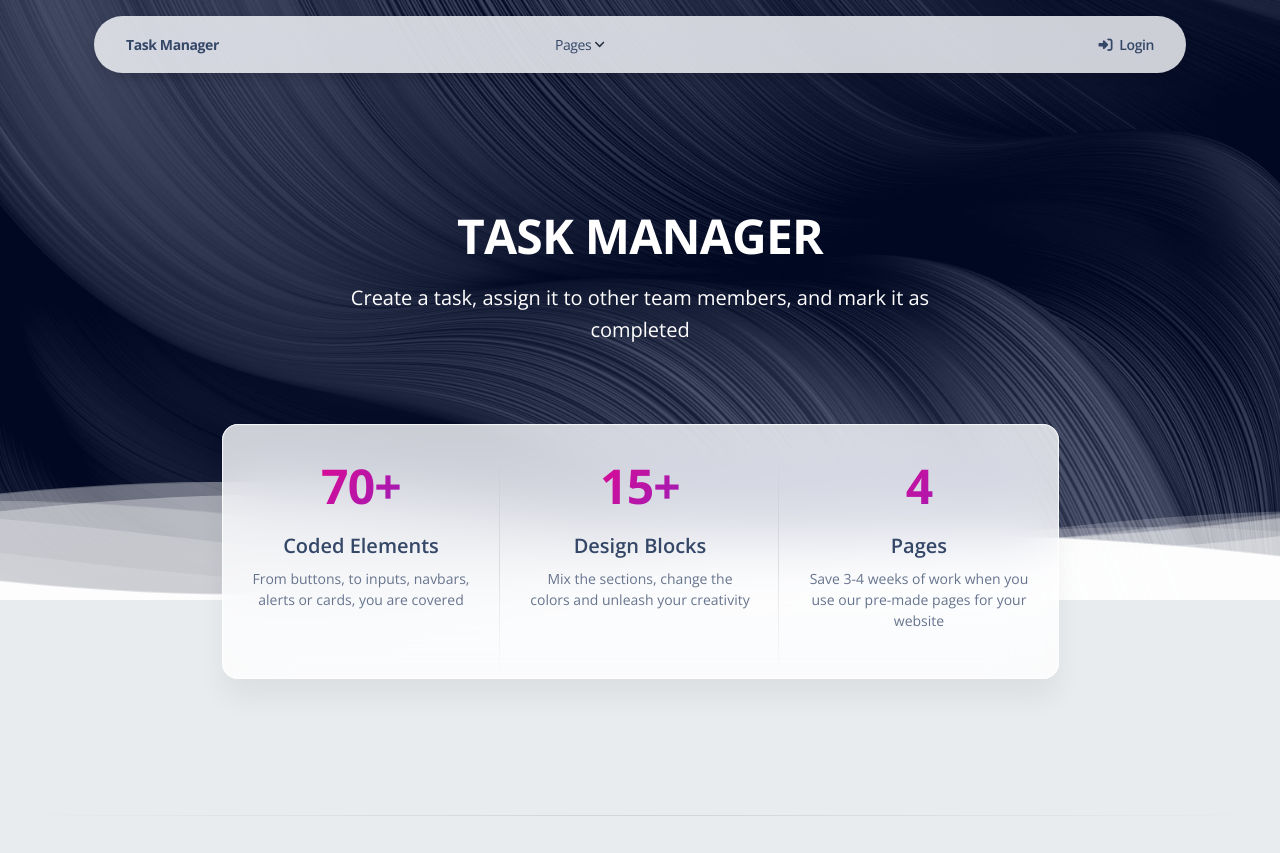
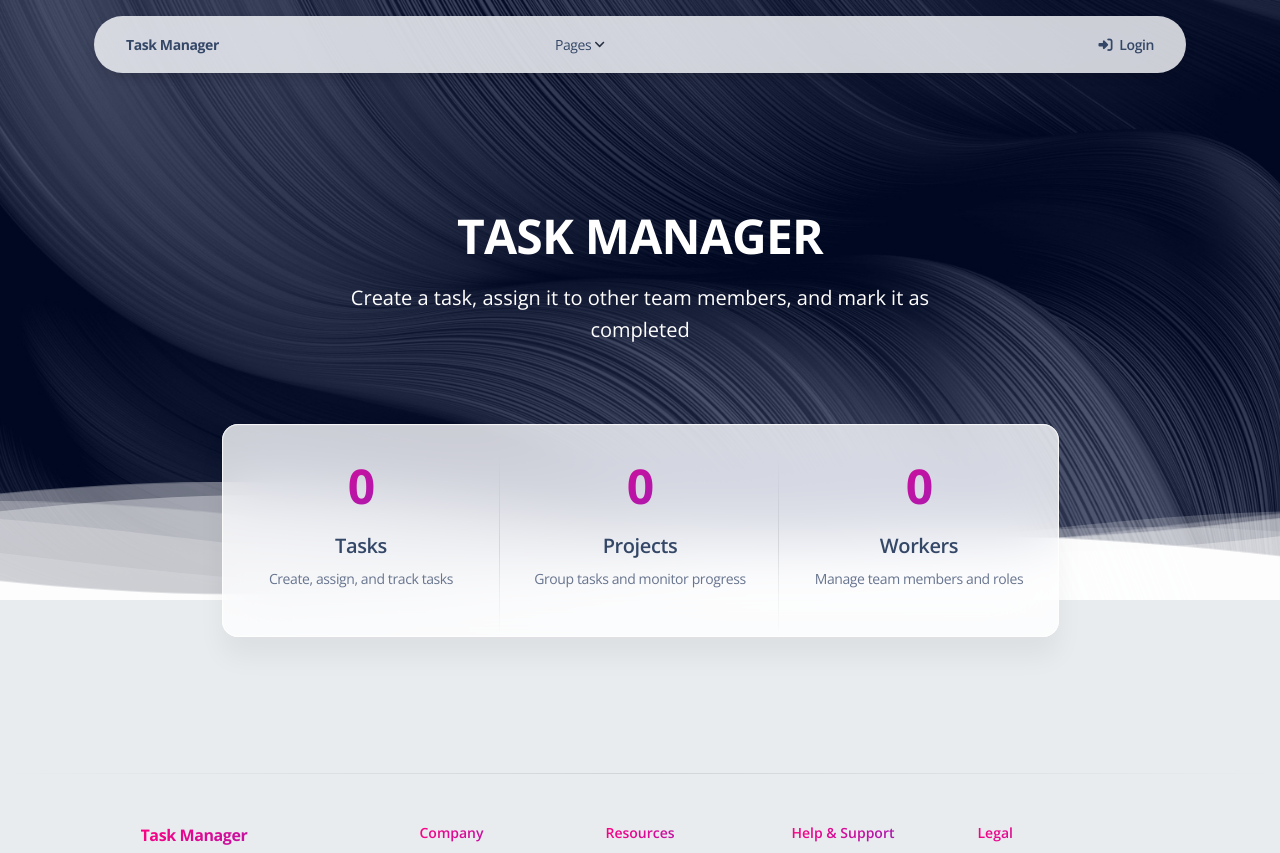
Before and after one commit to Khomychh/task_manager_site, a Django app: page / in a window 1280 px wide. Shown: the top 853 px of the page. Run offline with Django 5.2, Linux system fonts and the light colour scheme; data that the repository does not hold is empty; some libraries are stand-ins or nearby versions.

Commit message:
feet: add links to tasks/projects/workers and improve counters in home page

```diff
--- a/tasks/views.py
+++ b/tasks/views.py
@@ -1,9 +1,18 @@
+from multiprocessing.pool import worker
+
 from django.shortcuts import render
 
-from tasks.models import Task
+from tasks.models import Task, Worker, Project
 
 
 def index(request):
     tasks_count = Task.objects.count()
-    context = {"tasks_count": tasks_count}
+    project_count = Project.objects.all()
+    worker_count = Worker.objects.all()
+
+    context = {
+        "tasks_count": tasks_count,
+        "project_count": project_count,
+        "worker_count": worker_count,
+    }
     return render(request, "index.html", context=context)
--- a/templates/includes/footer_background.html
+++ b/templates/includes/footer_background.html
@@ -11,8 +11,6 @@
           </a>
         </div>
       </div>
-
-
 
       <div class="col-md-2 col-sm-6 col-6 mb-4">
         <div>
--- a/templates/index.html
+++ b/templates/index.html
@@ -43,27 +43,33 @@
       <div class="col-lg-9 z-index-2 border-radius-xl mt-n10 mx-auto py-3 blur shadow-blur">
         <div class="row">
           <div class="col-md-4 position-relative">
-            <div class="p-3 text-center">
-              <h1 class="text-gradient text-primary"><span id="state1" countTo="70">0</span>+</h1>
-              <h5 class="mt-3">Coded Elements</h5>
-              <p class="text-sm">From buttons, to inputs, navbars, alerts or cards, you are covered</p>
+            <a href="#" class="text-reset text-decoration-none d-block" aria-label="Go to Tasks">
+              <div class="p-3 text-center">
+              <h1 class="text-gradient text-primary"><span id="state1" countTo="{{ tasks_count }}">0</span></h1>
+              <h5 class="mt-3">Tasks</h5>
+              <p class="text-sm">Create, assign, and track tasks</p>
             </div>
+            </a>
             <hr class="vertical dark">
           </div>
           <div class="col-md-4 position-relative">
-            <div class="p-3 text-center">
-              <h1 class="text-gradient text-primary"> <span id="state2" countTo="15">0</span>+</h1>
-              <h5 class="mt-3">Design Blocks</h5>
-              <p class="text-sm">Mix the sections, change the colors and unleash your creativity</p>
-            </div>
+            <a href="#" class="text-reset text-decoration-none d-block" aria-label="Go to projects">
+              <div class="p-3 text-center">
+                <h1 class="text-gradient text-primary"> <span id="state2" countTo="{{ projects_count }}">0</span></h1>
+                <h5 class="mt-3">Projects</h5>
+                <p class="text-sm">Group tasks and monitor progress</p>
+              </div>
+            </a>
             <hr class="vertical dark">
           </div>
           <div class="col-md-4">
-            <div class="p-3 text-center">
-              <h1 class="text-gradient text-primary" id="state3" countTo="4">0</h1>
-              <h5 class="mt-3">Pages</h5>
-              <p class="text-sm">Save 3-4 weeks of work when you use our pre-made pages for your website</p>
-            </div>
+            <a href="#" class="text-reset text-decoration-none d-block" aria-label="Go to workers">
+              <div class="p-3 text-center">
+                <h1 class="text-gradient text-primary" id="state3" countTo="{{ worker_count }}">0</h1>
+                <h5 class="mt-3">Workers</h5>
+                <p class="text-sm">Manage team members and roles</p>
+              </div>
+            </a>
           </div>
         </div>
       </div>
```
